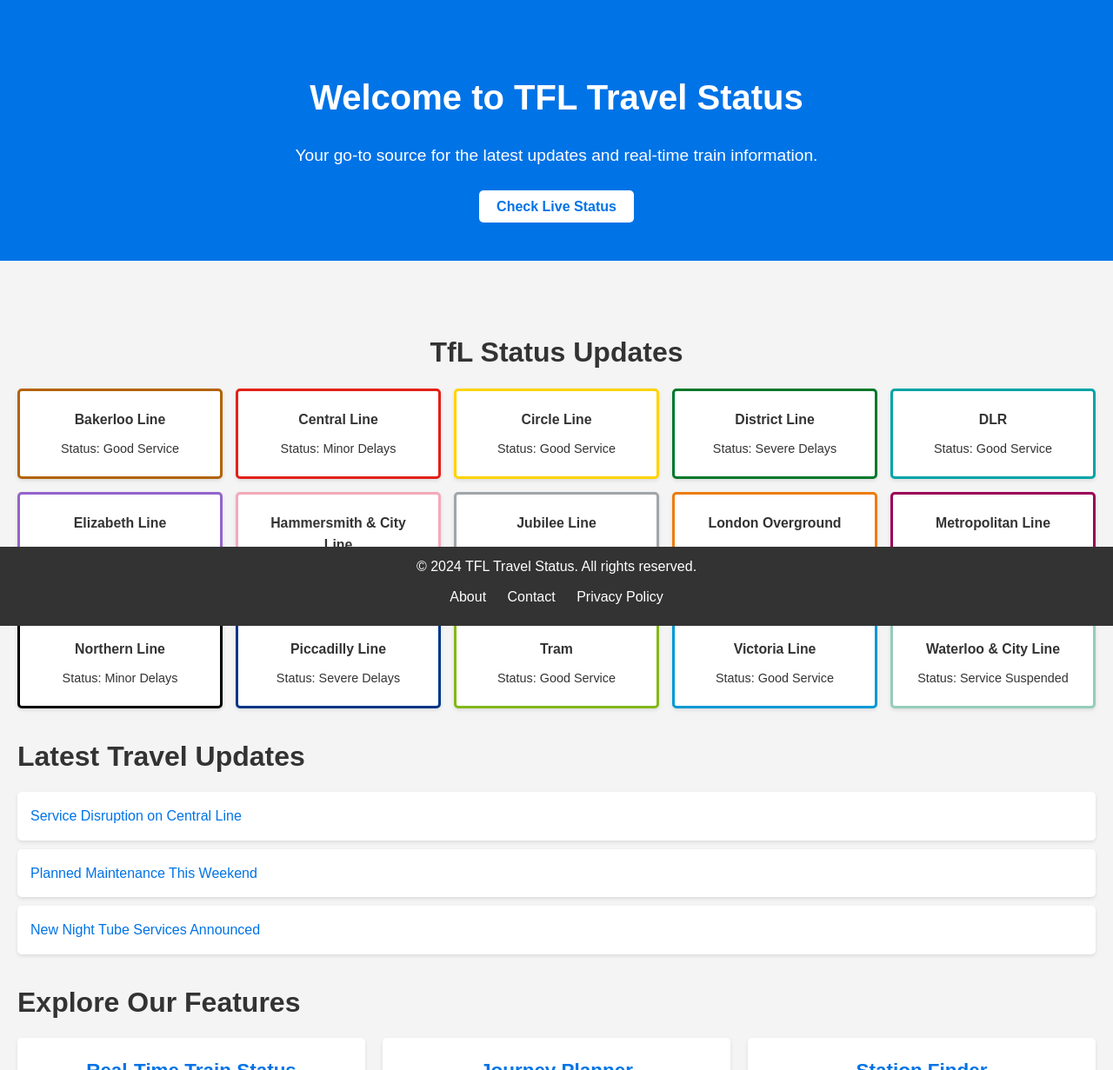
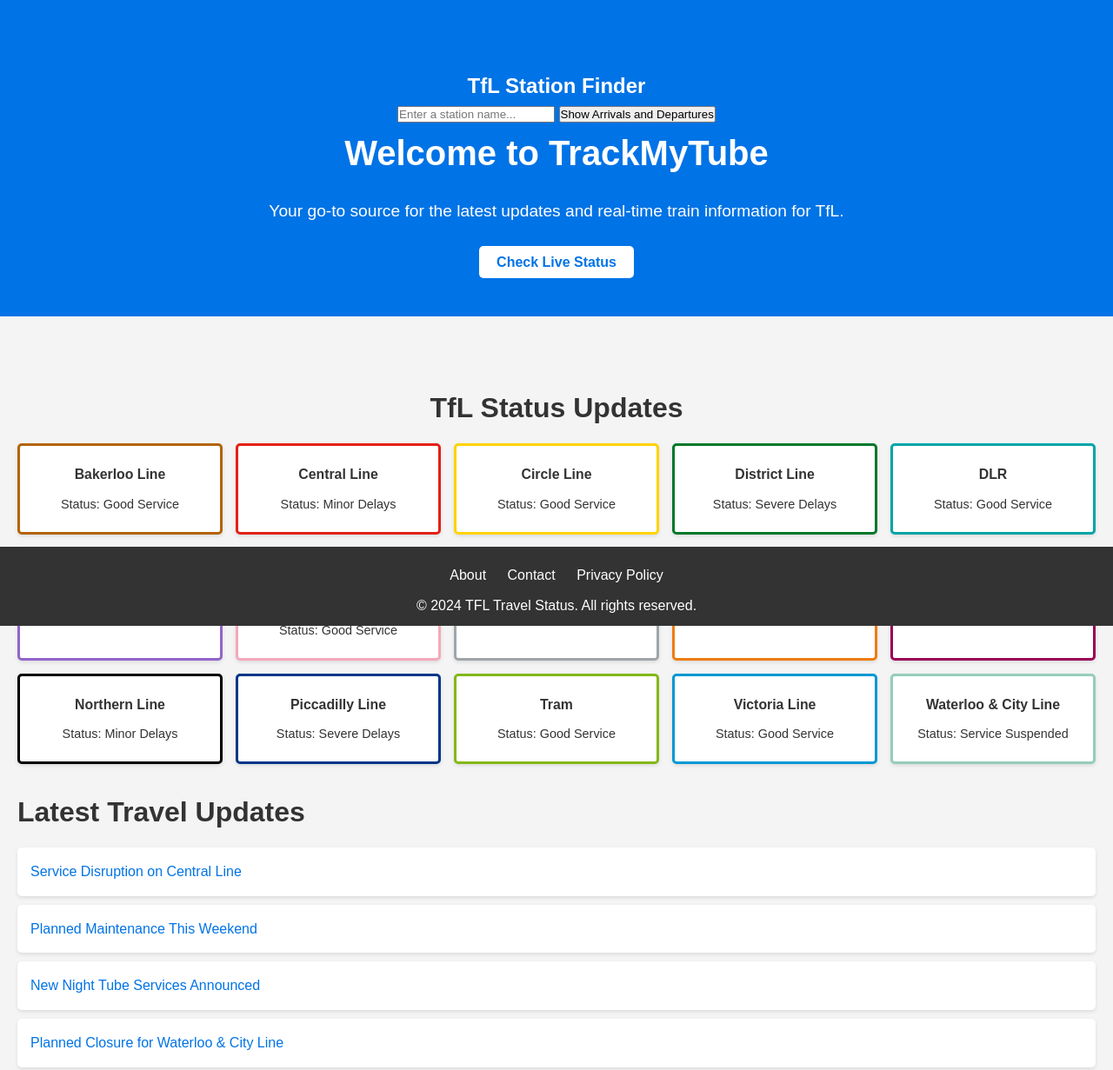
Before and after one commit to trackmytube/trackmytube.github.io, a plain HTML site: page index.html in a window 1280 px wide. Shown: the part 80-1311 px from the top of the page at 87% size. Drawn offline with Linux system fonts and the light colour scheme.

Commit message:
Updated the look of the Home Page

```diff
--- a/index.html
+++ b/index.html
@@ -3,7 +3,7 @@
 <head>
     <meta charset="UTF-8">
     <meta name="viewport" content="width=device-width, initial-scale=1.0">
-    <title>TFL Travel Status</title>
+    <title>TrackMyTube - TfL Status Updates and News</title>
     <link rel="stylesheet" href="css/styles.css">
 </head>
 <body>
@@ -23,13 +23,23 @@
 
     <!-- Hero Section -->
     <section class="hero">
-        <h1>Welcome to TFL Travel Status</h1>
-        <p>Your go-to source for the latest updates and real-time train information.</p>
+        <div class="hero-content">
+            <div class="hero-search">
+                <h2>TfL Station Finder</h2>
+                <input type="text" placeholder="Enter a station name..." aria-label="Station name">
+                <button class="search-btn">Show Arrivals and Departures</button>
+            </div>
+            <div class="hero-text">
+                <h1>Welcome to TrackMyTube</h1>
+                <p>Your go-to source for the latest updates and real-time train information for TfL.</p>
                 <a href="status.html" class="btn">Check Live Status</a>
+            </div>
+        </div>
     </section>
 
     <!-- Main Content -->
     <main>
+        <div class="content-columns">
             <!-- TfL Status Updates Section -->
             <section class="tfl-status">
                 <h2>TfL Status Updates</h2>
@@ -104,8 +114,11 @@
                     <li><a href="news.html">Service Disruption on Central Line</a></li>
                     <li><a href="news.html">Planned Maintenance This Weekend</a></li>
                     <li><a href="news.html">New Night Tube Services Announced</a></li>
+                    <li><a href="news.html">Planned Closure for Waterloo & City Line</a></li>
+                    <li><a href="news.html">Cheapest ways to get around London</a></li>
                 </ul>
             </section>
+        </div>
 
         <!-- Features Section -->
         <section class="features">
@@ -129,13 +142,16 @@
 
     <!-- Footer -->
     <footer>
-        <p>&copy; 2024 TFL Travel Status. All rights reserved.</p>
+        <div class="footer-content">
             <ul>
                 <li><a href="about.html">About</a></li>
                 <li><a href="#">Contact</a></li>
                 <li><a href="#">Privacy Policy</a></li>
             </ul>
+            <p>&copy; 2024 TFL Travel Status. All rights reserved.</p>
+        </div>
     </footer>
+
 
     <script src="js/scripts.js"></script>
 </body>
```
Lines whose indentation alone changed are shown as unchanged.
